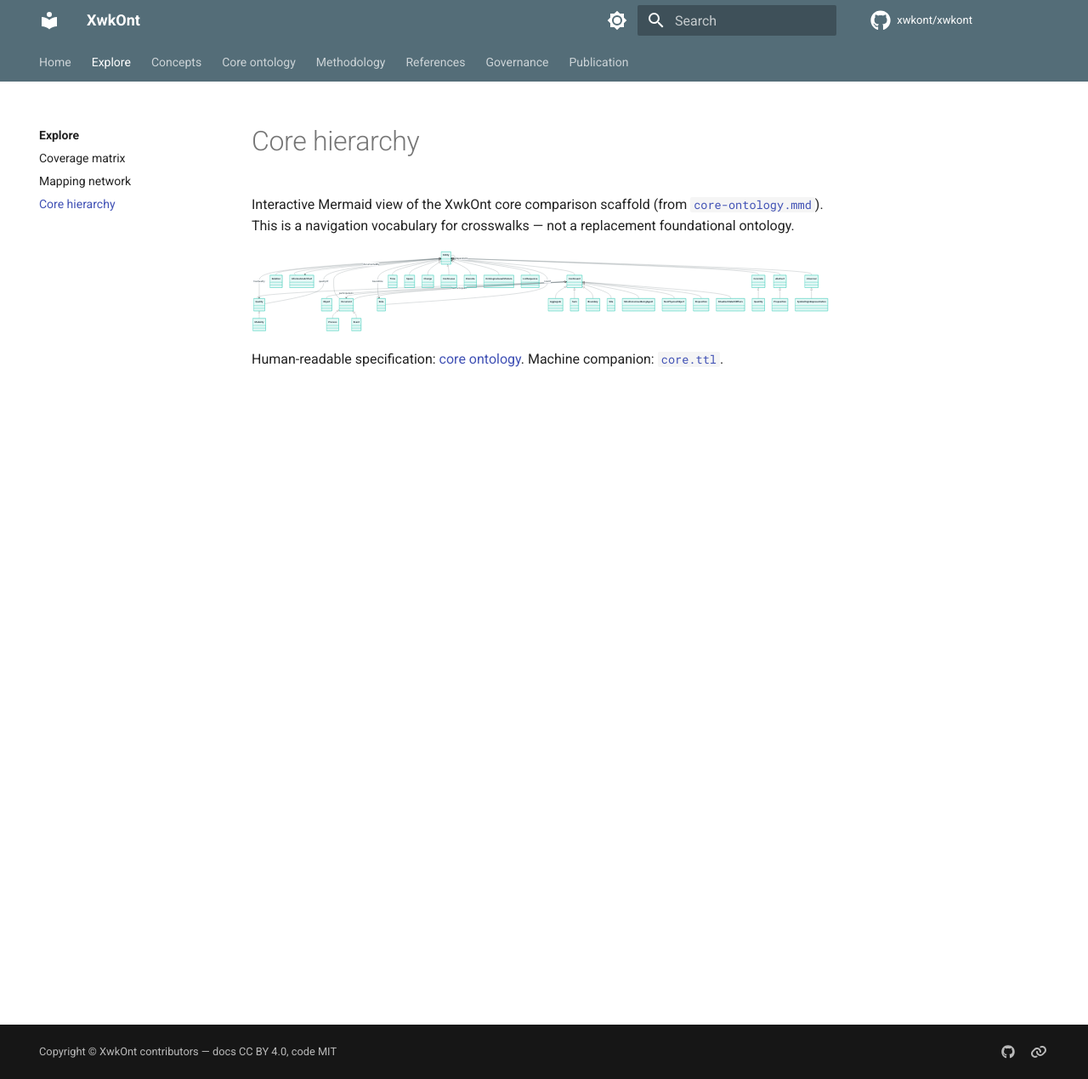
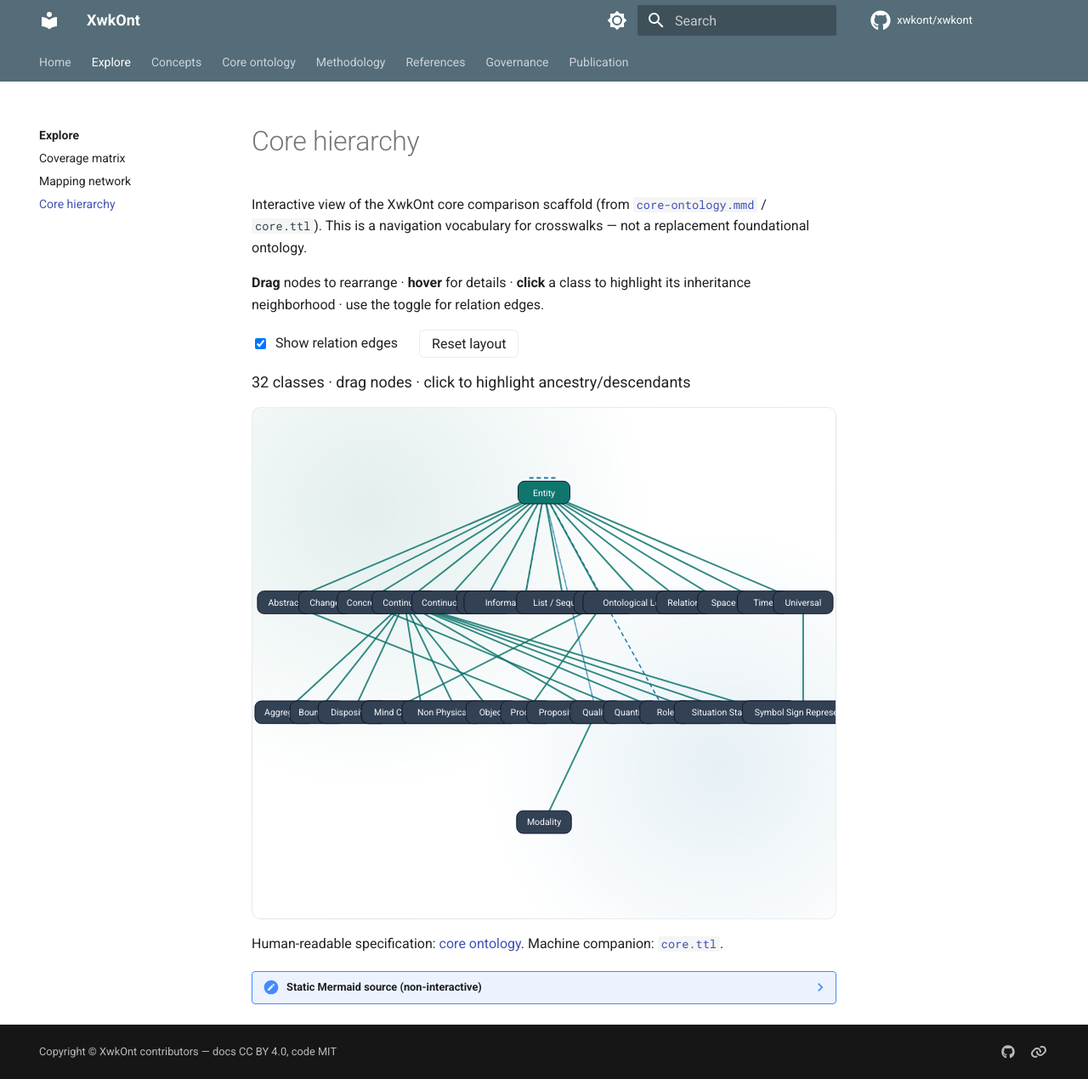
Before and after one commit to xwkont/xwkont, an MkDocs documentation site: the page built from docs/explore/core.md, in a window 1280 px wide and 1270 px high. Shown: the whole window at 85% size. Built offline with MkDocs 1.6.1 and Material for MkDocs 9.7.7, drawn with Linux system fonts in a browser that asks for light colours; comment, search, counter and statistics services are not loaded; part of the change alters nothing that is shown.

Commit message:
Make the core hierarchy Explore page actually interactive.
Replace the static Mermaid-only view with a draggable SVG class tree
(highlight ancestry, toggle relation edges) built from core-hierarchy.json.

Co-authored-by: Cursor <cursoragent@cursor.com>

````diff
--- a/docs/explore/core.md
+++ b/docs/explore/core.md
@@ -1,51 +1,59 @@
 # Core hierarchy
 
-Interactive Mermaid view of the XwkOnt core comparison scaffold (from [`core-ontology.mmd`](https://github.com/xwkont/xwkont/blob/main/docs/ontology/core-ontology.mmd)). This is a navigation vocabulary for crosswalks — not a replacement foundational ontology.
+Interactive view of the XwkOnt core comparison scaffold (from [`core-ontology.mmd`](https://github.com/xwkont/xwkont/blob/main/docs/ontology/core-ontology.mmd) / `core.ttl`). This is a navigation vocabulary for crosswalks — not a replacement foundational ontology.
 
-```mermaid
-classDiagram
-    Entity <|-- Continuant
-    Entity <|-- Occurrent
-    Entity <|-- Relation
-    Entity <|-- InformationArtifact
-    Entity <|-- Abstract
-    Entity <|-- Concrete
-    Entity <|-- Universal
-    Entity <|-- Time
-    Entity <|-- Space
-    Entity <|-- Change
-    Entity <|-- Continuous
-    Entity <|-- Discrete
-    Entity <|-- OntologicalLevelStratum
-    Entity <|-- ListSequence
-    Continuant <|-- Object
-    Continuant <|-- Quality
-    Continuant <|-- Role
-    Continuant <|-- Aggregate
-    Continuant <|-- Sum
-    Continuant <|-- Boundary
-    Continuant <|-- Site
-    Continuant <|-- MindConsciousBeingAgent
-    Continuant <|-- NonPhysicalObject
-    Continuant <|-- Disposition
-    Continuant <|-- SituationStateOfAffairs
-    Occurrent <|-- Process
-    Occurrent <|-- Event
-    Concrete <|-- Quantity
-    Abstract <|-- Proposition
-    Quality <|-- Modality
-    Universal <|-- SymbolSignRepresentation
+**Drag** nodes to rearrange · **hover** for details · **click** a class to highlight its inheritance neighborhood · use the toggle for relation edges.
 
-    Entity --> Entity : hasPart / partOf
-    Continuant --> Occurrent : participatesIn
-    Occurrent --> Continuant : hasParticipant
-    Entity --> Quality : hasQuality
-    Quality --> Entity : qualityOf
-    Entity --> Role : bearsRole
-    Role --> Entity : roleOf
-    Entity --> Entity : symbolizes / symbolizedBy
-    Entity --> Entity : dependsOn
-    Entity --> InformationArtifact : documentedBy
-```
+<div id="xwk-core-hierarchy" aria-live="polite">
+  <p>Loading core hierarchy…</p>
+</div>
 
 Human-readable specification: [core ontology](../ontology/core-ontology.md). Machine companion: [`core.ttl`](https://github.com/xwkont/xwkont/blob/main/data/ontology/core.ttl).
+
+??? note "Static Mermaid source (non-interactive)"
+
+    ```mermaid
+    classDiagram
+        Entity <|-- Continuant
+        Entity <|-- Occurrent
+        Entity <|-- Relation
+        Entity <|-- InformationArtifact
+        Entity <|-- Abstract
+        Entity <|-- Concrete
+        Entity <|-- Universal
+        Entity <|-- Time
+        Entity <|-- Space
+        Entity <|-- Change
+        Entity <|-- Continuous
+        Entity <|-- Discrete
+        Entity <|-- OntologicalLevelStratum
+        Entity <|-- ListSequence
+        Continuant <|-- Object
+        Continuant <|-- Quality
+        Continuant <|-- Role
+        Continuant <|-- Aggregate
+        Continuant <|-- Sum
+        Continuant <|-- Boundary
+        Continuant <|-- Site
+        Continuant <|-- MindConsciousBeingAgent
+        Continuant <|-- NonPhysicalObject
+        Continuant <|-- Disposition
+        Continuant <|-- SituationStateOfAffairs
+        Occurrent <|-- Process
+        Occurrent <|-- Event
+        Concrete <|-- Quantity
+        Abstract <|-- Proposition
+        Quality <|-- Modality
+        Universal <|-- SymbolSignRepresentation
+
+        Entity --> Entity : hasPart / partOf
+        Continuant --> Occurrent : participatesIn
+        Occurrent --> Continuant : hasParticipant
+        Entity --> Quality : hasQuality
+        Quality --> Entity : qualityOf
+        Entity --> Role : bearsRole
+        Role --> Entity : roleOf
+        Entity --> Entity : symbolizes / symbolizedBy
+        Entity --> Entity : dependsOn
+        Entity --> InformationArtifact : documentedBy
+    ```
--- a/docs/javascripts/explore.js
+++ b/docs/javascripts/explore.js
@@ -397,20 +397,326 @@
     ]);
   }
 
+  function prettyLabel(id) {
+    return id
+      .replace(/([a-z])([A-Z])/g, "$1 $2")
+      .replace(/Stratum$/, " / Stratum")
+      .replace(/Sequence$/, " / Sequence")
+      .replace(/Artifact$/, " Artifact")
+      .replace(/Object$/, (m, off, s) => (s.startsWith("NonPhysical") ? " Object" : m));
+  }
+
+  function renderCoreHierarchy(root, hierarchy) {
+    const controls = el("div", { className: "xwk-controls" });
+    const relToggle = el("input", { type: "checkbox", id: "xwk-core-rels" });
+    relToggle.checked = true;
+    const resetBtn = el("button", { type: "button", className: "xwk-btn", text: "Reset layout" });
+    controls.appendChild(el("label", {}, [relToggle, document.createTextNode(" Show relation edges")]));
+    controls.appendChild(resetBtn);
+
+    const meta = el("p", { className: "xwk-meta", text: `${hierarchy.classes.length} classes · drag nodes · click to highlight ancestry/descendants` });
+    const svgWrap = el("div", { className: "xwk-svg-wrap xwk-core-wrap" });
+    const tip = el("div", { className: "xwk-tip" });
+    tip.hidden = true;
+    root.replaceChildren(controls, meta, svgWrap);
+
+    const children = {};
+    const parents = {};
+    hierarchy.classes.forEach((c) => {
+      children[c] = [];
+    });
+    hierarchy.inheritance.forEach(({ parent, child }) => {
+      (children[parent] ||= []).push(child);
+      parents[child] = parent;
+    });
+
+    const levels = {};
+    function depth(id) {
+      if (levels[id] != null) return levels[id];
+      levels[id] = parents[id] ? depth(parents[id]) + 1 : 0;
+      return levels[id];
+    }
+    hierarchy.classes.forEach(depth);
+    const maxDepth = Math.max(...Object.values(levels), 0);
+    const byLevel = {};
+    hierarchy.classes.forEach((c) => {
+      (byLevel[levels[c]] ||= []).push(c);
+    });
+    Object.values(byLevel).forEach((arr) => arr.sort());
+
+    let selected = null;
+    let showRels = true;
+    let raf = 0;
+
+    function layoutSeed(width, height) {
+      const nodes = {};
+      hierarchy.classes.forEach((id) => {
+        const level = levels[id];
+        const row = byLevel[level];
+        const idx = row.indexOf(id);
+        const x = ((idx + 1) / (row.length + 1)) * (width - 80) + 40;
+        const y = ((level + 0.55) / (maxDepth + 1.2)) * (height - 60) + 30;
+        nodes[id] = { id, x, y, vx: 0, vy: 0, level };
+      });
+      return nodes;
+    }
+
+    function neighborhood(id) {
+      const set = new Set([id]);
+      let p = parents[id];
+      while (p) {
+        set.add(p);
+        p = parents[p];
+      }
+      const stack = [...(children[id] || [])];
+      while (stack.length) {
+        const c = stack.pop();
+        if (set.has(c)) continue;
+        set.add(c);
+        (children[c] || []).forEach((x) => stack.push(x));
+      }
+      return set;
+    }
+
+    function draw() {
+      if (raf) cancelAnimationFrame(raf);
+      const width = Math.max(svgWrap.clientWidth || 860, 720);
+      const height = Math.max(420 + maxDepth * 70, 560);
+      const nodes = layoutSeed(width, height);
+      svgWrap.replaceChildren();
+      tip.hidden = true;
+
+      const svg = el("svg", {
+        viewBox: `0 0 ${width} ${height}`,
+        width: "100%",
+        height: String(height),
+        class: "xwk-network",
+        role: "img",
+        "aria-label": "Interactive XwkOnt core class hierarchy",
+      });
+      const gRels = el("g", { class: "rels" });
+      const gInh = el("g", { class: "inh" });
+      const gNodes = el("g", { class: "nodes" });
+      svg.appendChild(gRels);
+      svg.appendChild(gInh);
+      svg.appendChild(gNodes);
+      svgWrap.appendChild(svg);
+      svgWrap.appendChild(tip);
+
+      const inhLines = hierarchy.inheritance.map((e) => {
+        const line = el("line", {
+          "stroke-width": "2",
+          "stroke-opacity": "0.7",
+          stroke: "#0f766e",
+        });
+        gInh.appendChild(line);
+        return { line, e };
+      });
+
+      const relLines = (hierarchy.relations || []).map((e) => {
+        const line = el("line", {
+          "stroke-width": "1.5",
+          "stroke-opacity": "0.55",
+          stroke: "#0369a1",
+          "stroke-dasharray": "5 4",
+        });
+        line.addEventListener("mouseenter", (ev) =>
+          showTip(ev, `${e.source} —[${e.label || "related"}]→ ${e.target}`)
+        );
+        line.addEventListener("mouseleave", hideTip);
+        gRels.appendChild(line);
+        return { line, e };
+      });
+
+      const nodeEls = hierarchy.classes.map((id) => {
+        const n = nodes[id];
+        const g = el("g", { class: "node", style: "cursor:grab" });
+        const labelText = prettyLabel(id);
+        const tw = Math.min(Math.max(labelText.length * 6.2 + 18, 64), 150);
+        const rect = el("rect", {
+          x: String(-tw / 2),
+          y: "-14",
+          width: String(tw),
+          height: "28",
+          rx: "8",
+          fill: id === "Entity" ? "#0f766e" : "#334155",
+          stroke: "#0f172a",
+          "stroke-width": "1",
+        });
+        const text = el("text", {
+          "text-anchor": "middle",
+          dy: "4",
+          "font-size": "11",
+          fill: "#f8fafc",
+          text: labelText.length > 22 ? labelText.slice(0, 21) + "…" : labelText,
+        });
+        g.appendChild(rect);
+        g.appendChild(text);
+        g.addEventListener("mouseenter", (ev) => {
+          const parent = parents[id] ? ` · parent ${prettyLabel(parents[id])}` : " · root";
+          const kids = (children[id] || []).length;
+          showTip(ev, `${prettyLabel(id)}${parent} · ${kids} child class(es)`);
+        });
+        g.addEventListener("mouseleave", hideTip);
+        g.addEventListener("click", (ev) => {
+          ev.stopPropagation();
+          selected = selected === id ? null : id;
+          paint();
+        });
+        enableDrag(g, n);
+        gNodes.appendChild(g);
+        return { g, rect, n, id };
+      });
+
+      function showTip(ev, text) {
+        tip.hidden = false;
+        tip.textContent = text;
+        const rect = svgWrap.getBoundingClientRect();
+        tip.style.left = `${ev.clientX - rect.left + 12}px`;
+        tip.style.top = `${ev.clientY - rect.top + 12}px`;
+      }
+      function hideTip() {
+        tip.hidden = true;
+      }
+
+      function enableDrag(g, n) {
+        let dragging = false;
+        g.addEventListener("pointerdown", (ev) => {
+          dragging = true;
+          g.setPointerCapture(ev.pointerId);
+          ev.preventDefault();
+        });
+        g.addEventListener("pointermove", (ev) => {
+          if (!dragging) return;
+          const rect = svg.getBoundingClientRect();
+          n.x = ((ev.clientX - rect.left) / rect.width) * width;
+          n.y = ((ev.clientY - rect.top) / rect.height) * height;
+          n.vx = 0;
+          n.vy = 0;
+          paint();
+        });
+        g.addEventListener("pointerup", () => {
+          dragging = false;
+        });
+      }
+
+      function paint() {
+        const focus = selected ? neighborhood(selected) : null;
+        inhLines.forEach(({ line, e }) => {
+          const a = nodes[e.parent];
+          const b = nodes[e.child];
+          line.setAttribute("x1", a.x);
+          line.setAttribute("y1", a.y);
+          line.setAttribute("x2", b.x);
+          line.setAttribute("y2", b.y);
+          const on = !focus || (focus.has(e.parent) && focus.has(e.child));
+          line.setAttribute("stroke-opacity", on ? "0.85" : "0.12");
+        });
+        relLines.forEach(({ line, e }) => {
+          line.style.display = showRels ? "" : "none";
+          const a = nodes[e.source];
+          const b = nodes[e.target];
+          // self-loops: small offset arc substitute via short stub
+          if (e.source === e.target) {
+            line.setAttribute("x1", a.x - 18);
+            line.setAttribute("y1", a.y - 18);
+            line.setAttribute("x2", a.x + 18);
+            line.setAttribute("y2", a.y - 18);
+          } else {
+            line.setAttribute("x1", a.x);
+            line.setAttribute("y1", a.y);
+            line.setAttribute("x2", b.x);
+            line.setAttribute("y2", b.y);
+          }
+          const on = !focus || focus.has(e.source) || focus.has(e.target);
+          line.setAttribute("stroke-opacity", on ? "0.6" : "0.08");
+        });
+        nodeEls.forEach(({ g, rect, n, id }) => {
+          g.setAttribute("transform", `translate(${n.x},${n.y})`);
+          const on = !focus || focus.has(id);
+          rect.setAttribute("opacity", on ? "1" : "0.22");
+          if (selected === id) {
+            rect.setAttribute("stroke", "#5eead4");
+            rect.setAttribute("stroke-width", "2.5");
+          } else {
+            rect.setAttribute("stroke", "#0f172a");
+            rect.setAttribute("stroke-width", "1");
+          }
+        });
+      }
+
+      // light force to reduce overlap while preserving levels
+      function tick() {
+        const list = Object.values(nodes);
+        for (let i = 0; i < list.length; i++) {
+          for (let j = i + 1; j < list.length; j++) {
+            const a = list[i];
+            const b = list[j];
+            let dx = a.x - b.x;
+            let dy = a.y - b.y;
+            let dist = Math.hypot(dx, dy) || 0.01;
+            if (dist < 90) {
+              const f = ((90 - dist) / dist) * 0.08;
+              a.vx += dx * f;
+              a.vy += dy * f;
+              b.vx -= dx * f;
+              b.vy -= dy * f;
+            }
+          }
+        }
+        list.forEach((n) => {
+          const targetY = ((n.level + 0.55) / (maxDepth + 1.2)) * (height - 60) + 30;
+          n.vy += (targetY - n.y) * 0.04;
+          n.vx *= 0.8;
+          n.vy *= 0.8;
+          n.x = Math.min(width - 40, Math.max(40, n.x + n.vx));
+          n.y = Math.min(height - 30, Math.max(24, n.y + n.vy));
+        });
+        paint();
+        raf = requestAnimationFrame(tick);
+      }
+      raf = requestAnimationFrame(tick);
+      paint();
+    }
+
+    relToggle.addEventListener("change", () => {
+      showRels = relToggle.checked;
+      // repaint relation visibility without full relayout
+      draw();
+    });
+    resetBtn.addEventListener("click", () => {
+      selected = null;
+      draw();
+    });
+    let resizeTimer = 0;
+    window.addEventListener("resize", () => {
+      clearTimeout(resizeTimer);
+      resizeTimer = setTimeout(draw, 150);
+    });
+    draw();
+  }
+
   async function boot() {
     const matrixRoot = document.getElementById("xwk-coverage-matrix");
     const networkRoot = document.getElementById("xwk-mapping-network");
     const statsRoot = document.getElementById("xwk-explore-stats");
-    if (!matrixRoot && !networkRoot && !statsRoot) return;
+    const coreRoot = document.getElementById("xwk-core-hierarchy");
+    if (!matrixRoot && !networkRoot && !statsRoot && !coreRoot) return;
 
     try {
-      const payload = await fetchFirst(dataUrl("crosswalks.json"));
-      if (statsRoot) renderStats(statsRoot, payload);
-      if (matrixRoot) renderCoverageMatrix(matrixRoot, payload);
-      if (networkRoot) renderNetwork(networkRoot, payload);
+      if (statsRoot || matrixRoot || networkRoot) {
+        const payload = await fetchFirst(dataUrl("crosswalks.json"));
+        if (statsRoot) renderStats(statsRoot, payload);
+        if (matrixRoot) renderCoverageMatrix(matrixRoot, payload);
+        if (networkRoot) renderNetwork(networkRoot, payload);
+      }
+      if (coreRoot) {
+        const hierarchy = await fetchFirst(dataUrl("core-hierarchy.json"));
+        renderCoreHierarchy(coreRoot, hierarchy);
+      }
     } catch (err) {
       const msg = el("p", { className: "xwk-error", text: String(err.message || err) });
-      [matrixRoot, networkRoot, statsRoot].forEach((r) => r && r.replaceChildren(msg.cloneNode(true)));
+      [matrixRoot, networkRoot, statsRoot, coreRoot].forEach((r) => r && r.replaceChildren(msg.cloneNode(true)));
     }
   }
 
--- a/docs/stylesheets/explore.css
+++ b/docs/stylesheets/explore.css
@@ -182,3 +182,28 @@
 [data-md-color-scheme="slate"] .xwk-callout strong {
   color: #5eead4;
 }
+
+.xwk-btn {
+  margin-left: 0.75rem;
+  padding: 0.3rem 0.7rem;
+  border-radius: 0.3rem;
+  border: 1px solid var(--md-default-fg-color--lightest);
+  background: var(--md-default-bg-color);
+  color: var(--md-default-fg-color);
+  cursor: pointer;
+}
+
+.xwk-btn:hover {
+  border-color: #0f766e;
+}
+
+.xwk-controls label {
+  display: inline-flex;
+  align-items: center;
+  gap: 0.4rem;
+  cursor: pointer;
+}
+
+.xwk-core-wrap {
+  min-height: 28rem;
+}
````
